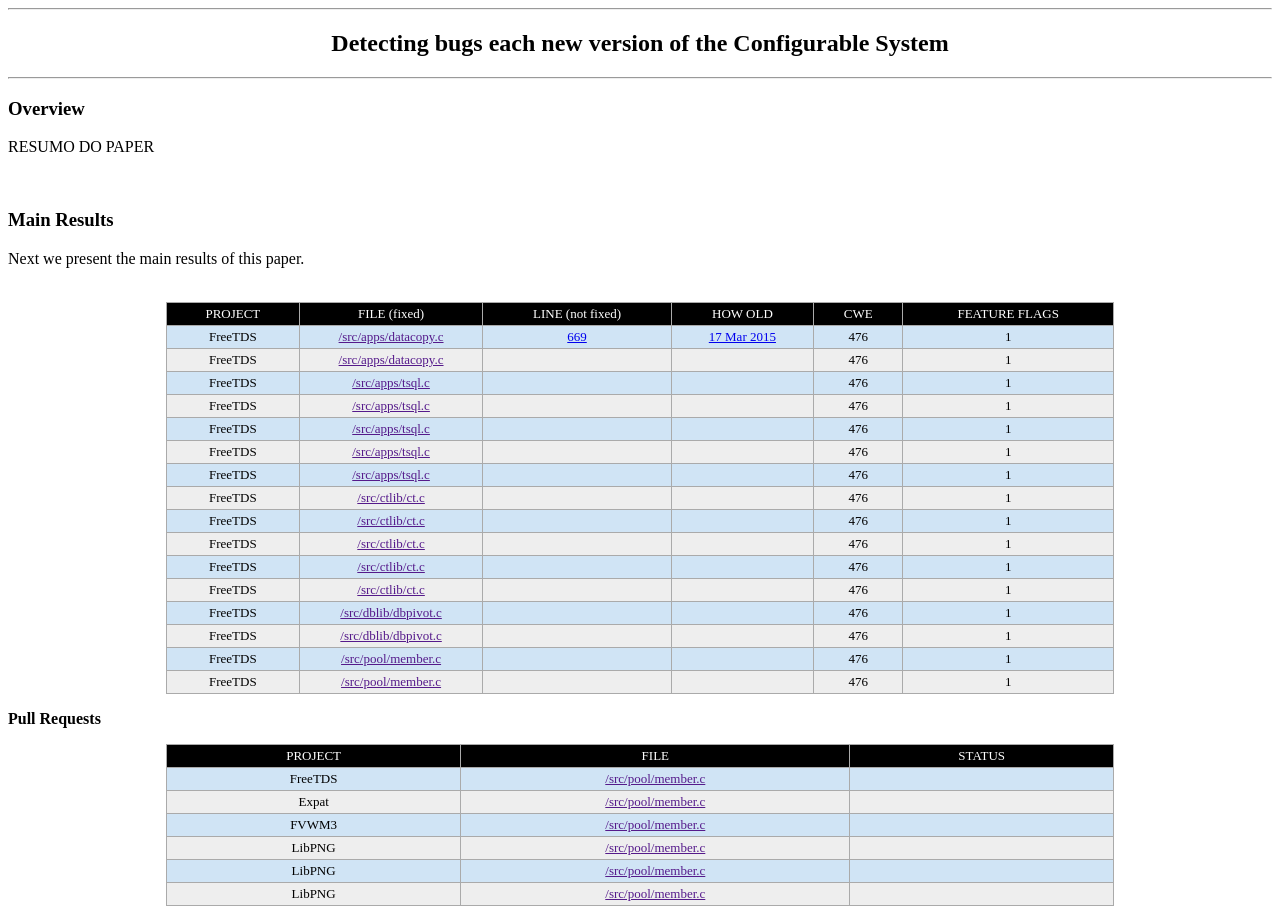
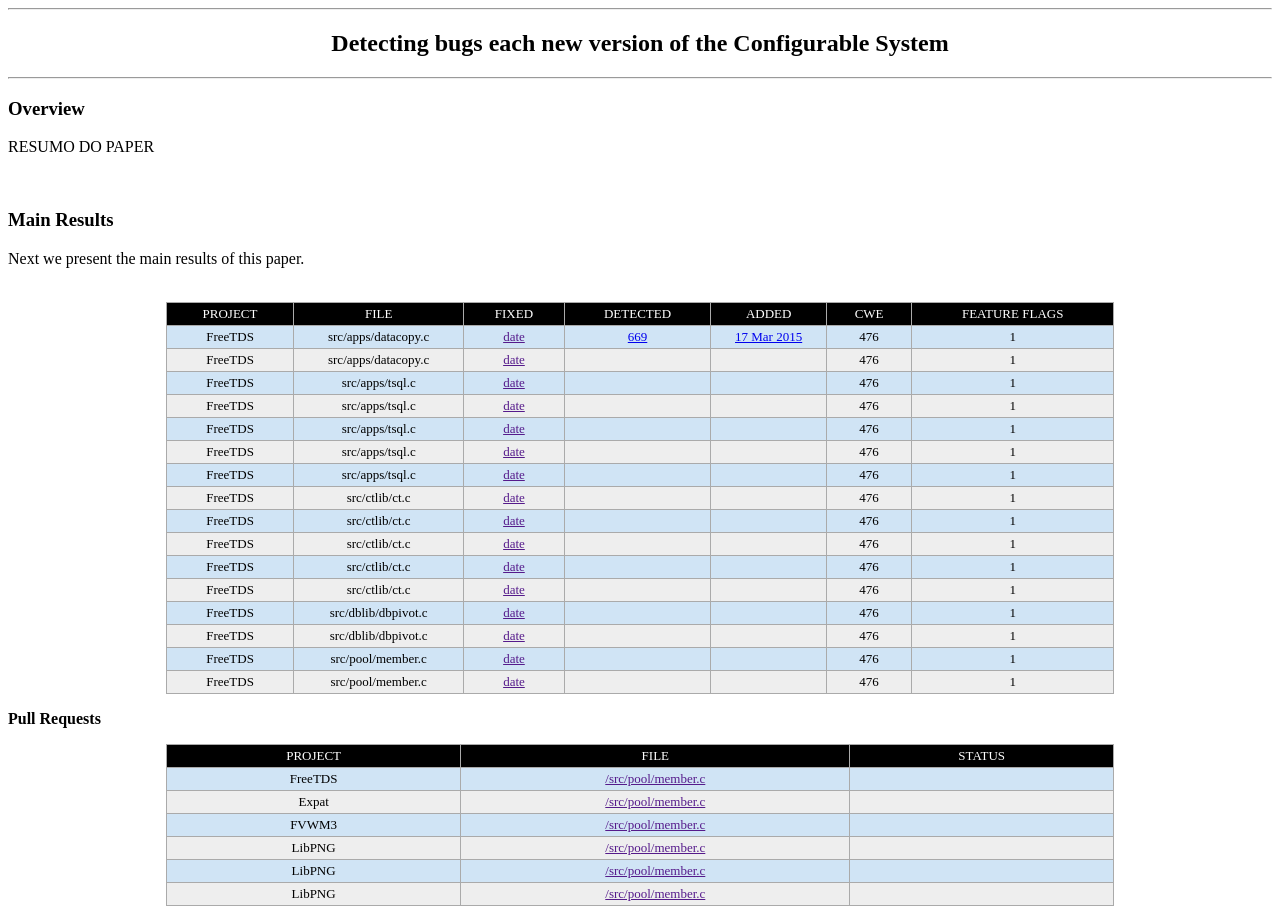
Before and after one commit to configurableSystem/configurablesystem.github.io, a plain HTML site: page index.html in a window 1280 px wide. Drawn offline with Linux system fonts and the light colour scheme.

Commit message:
Update index.html

```diff
--- a/index.html
+++ b/index.html
@@ -1,6 +1,6 @@
 <!DOCTYPE HTML PUBLIC "-//W3C//DTD HTML 4.01//EN" "http://www.w3.org/TR/html4/strict.dtd">
 <html>
-<head>
+ <head>
       <script></script>
       <meta charset="UTF-8">
       <meta name="viewport" content="width=device-width, initial-scale=1.0">
@@ -29,15 +29,17 @@ Next we present the main results of this paper.
 <table class="blueTable" cellspacing="0" cellpadding="0">
 	<tr align="center" bgcolor="black">
 		<td><font color="white">&nbsp;&nbsp;&nbsp;PROJECT&nbsp;&nbsp;&nbsp;</font></td>
-		<td><font color="white">&nbsp;&nbsp;&nbsp;FILE (fixed)&nbsp;&nbsp;&nbsp;</font></td>
-		<td><font color="white">&nbsp;&nbsp;&nbsp;LINE (not fixed)&nbsp;&nbsp;&nbsp;</font></td>
-		<td><font color="white">&nbsp;&nbsp;&nbsp;HOW OLD&nbsp;&nbsp;&nbsp;</font></td>
+		<td><font color="white">&nbsp;&nbsp;&nbsp;FILE&nbsp;&nbsp;&nbsp;</font></td>
+		<td><font color="white">&nbsp;&nbsp;&nbsp;FIXED&nbsp;&nbsp;&nbsp;</font></td>
+		<td><font color="white">&nbsp;&nbsp;&nbsp;DETECTED&nbsp;&nbsp;&nbsp;</font></td>
+		<td><font color="white">&nbsp;&nbsp;&nbsp;ADDED&nbsp;&nbsp;&nbsp;</font></td>
 		<td><font color="white">&nbsp;&nbsp;&nbsp;CWE&nbsp;&nbsp;&nbsp;</font></td>
 		<td><font color="white">&nbsp;&nbsp;&nbsp;FEATURE FLAGS&nbsp;&nbsp;&nbsp;</font></td>
 	</tr>
 	<tr align="center" class="odd">
 		<td>FreeTDS</td>
-		<td><a href="">/src/apps/datacopy.c</a></td>
+		<td>src/apps/datacopy.c</td>
+		<td><a href="">date</a></td>
 		<td><a href="https://github.com/FreeTDS/freetds/blob/fa45dcb1e9b78a72be43d5ff4a241fc3064209a6/src/apps/datacopy.c#L669">669 </a></td>
 		<td><a href="https://github.com/FreeTDS/freetds/commit/a6cdb2c4b0a7b44a5a3bdf293d3032b514ce6cb7">17 Mar 2015 </a></td>
 		<td>476</td>
@@ -45,7 +47,8 @@ Next we present the main results of this paper.
 	</tr>
 	<tr align="center" class="odd">
 		<td>FreeTDS</td>
-		<td><a href="">/src/apps/datacopy.c</a></td>
+		<td>src/apps/datacopy.c</td>
+		<td><a href="">date</a></td>
 		<td></td>
 		<td></td>
 		<td>476</td>
@@ -54,7 +57,8 @@ Next we present the main results of this paper.
 
 	<tr align="center" class="odd">
 		<td>FreeTDS</td>
-		<td><a href="">/src/apps/tsql.c</a></td>
+		<td>src/apps/tsql.c</td>
+		<td><a href="">date</a></td>
 		<td></td>
 		<td></td>
 		<td>476</td>
@@ -63,7 +67,8 @@ Next we present the main results of this paper.
 
 	<tr align="center" class="odd">
 		<td>FreeTDS</td>
-		<td><a href="">/src/apps/tsql.c</a></td>
+		<td>src/apps/tsql.c</td>
+		<td><a href="">date</a></td>
 		<td></td>
 		<td></td>
 		<td>476</td>
@@ -71,7 +76,8 @@ Next we present the main results of this paper.
 	</tr>
 	<tr align="center" class="odd">
 		<td>FreeTDS</td>
-		<td><a href="">/src/apps/tsql.c</a></td>
+		<td>src/apps/tsql.c</td>
+		<td><a href="">date</a></td>
 		<td></td>
 		<td></td>
 		<td>476</td>
@@ -79,7 +85,8 @@ Next we present the main results of this paper.
 	</tr>
 	<tr align="center" class="odd">
 		<td>FreeTDS</td>
-		<td><a href="">/src/apps/tsql.c</a></td>
+		<td>src/apps/tsql.c</td>
+		<td><a href="">date</a></td>
 		<td></td>
 		<td></td>
 		<td>476</td>
@@ -88,7 +95,8 @@ Next we present the main results of this paper.
 
 	<tr align="center" class="odd">
 		<td>FreeTDS</td>
-		<td><a href="">/src/apps/tsql.c</a></td>
+		<td>src/apps/tsql.c</td>
+		<td><a href="">date</a></td>
 		<td></td>
 		<td></td>
 		<td>476</td>
@@ -97,7 +105,8 @@ Next we present the main results of this paper.
 
 	<tr align="center" class="odd">
 		<td>FreeTDS</td>
-		<td><a href="">/src/ctlib/ct.c</a></td>
+		<td>src/ctlib/ct.c</td>
+		<td><a href="">date</a></td>
 		<td></td>
 		<td></td>
 		<td>476</td>
@@ -105,7 +114,8 @@ Next we present the main results of this paper.
 	</tr>
 	<tr align="center" class="odd">
 		<td>FreeTDS</td>
-		<td><a href="">/src/ctlib/ct.c</a></td>
+		<td>src/ctlib/ct.c</td>
+		<td><a href="">date</a></td>
 		<td></td>
 		<td></td>
 		<td>476</td>
@@ -113,7 +123,8 @@ Next we present the main results of this paper.
 	</tr>
 	<tr align="center" class="odd">
 		<td>FreeTDS</td>
-		<td><a href="">/src/ctlib/ct.c</a></td>
+		<td>src/ctlib/ct.c</td>
+		<td><a href="">date</a></td>
 		<td></td>
 		<td></td>
 		<td>476</td>
@@ -121,7 +132,8 @@ Next we present the main results of this paper.
 	</tr>
 	<tr align="center" class="odd">
 		<td>FreeTDS</td>
-		<td><a href="">/src/ctlib/ct.c</a></td>
+		<td>src/ctlib/ct.c</td>
+		<td><a href="">date</a></td>
 		<td></td>
 		<td></td>
 		<td>476</td>
@@ -130,7 +142,8 @@ Next we present the main results of this paper.
 
 	<tr align="center" class="odd">
 		<td>FreeTDS</td>
-		<td><a href="">/src/ctlib/ct.c</a></td>
+		<td>src/ctlib/ct.c</td>
+		<td><a href="">date</a></td>
 		<td></td>
 		<td></td>
 		<td>476</td>
@@ -138,7 +151,8 @@ Next we present the main results of this paper.
 	</tr>
 	<tr align="center" class="odd">
 		<td>FreeTDS</td>
-		<td><a href="">/src/dblib/dbpivot.c</a></td>
+		<td>src/dblib/dbpivot.c</td>
+		<td><a href="">date</a></td>
 		<td></td>
 		<td></td>
 		<td>476</td>
@@ -146,7 +160,8 @@ Next we present the main results of this paper.
 	</tr>
 	<tr align="center" class="odd">
 		<td>FreeTDS</td>
-		<td><a href="">/src/dblib/dbpivot.c</a></td>
+		<td>src/dblib/dbpivot.c</td>
+		<td><a href="">date</a></td>
 		<td></td>
 		<td></td>
 		<td>476</td>
@@ -155,7 +170,8 @@ Next we present the main results of this paper.
 
 	<tr align="center" class="odd">
 		<td>FreeTDS</td>
-		<td><a href="">/src/pool/member.c</a></td>
+		<td>src/pool/member.c</td>
+		<td><a href="">date</a></td>
 		<td></td>
 		<td></td>
 		<td>476</td>
@@ -164,7 +180,8 @@ Next we present the main results of this paper.
 
 	<tr align="center" class="odd">
 		<td>FreeTDS</td>
-		<td><a href="">/src/pool/member.c</a></td>
+		<td>src/pool/member.c</td>
+		<td><a href="">date</a></td>
 		<td></td>
 		<td></td>
 		<td>476</td>
```
